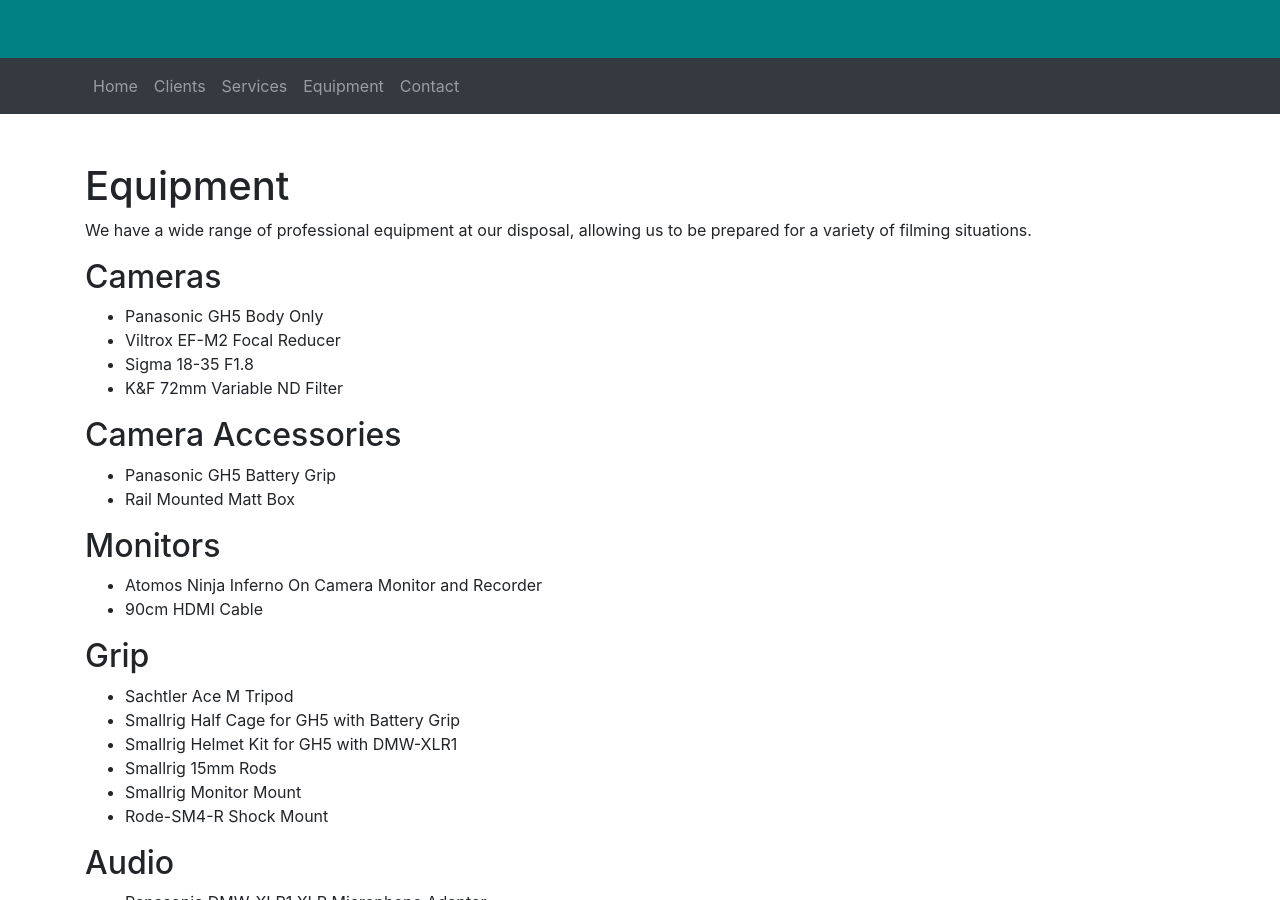
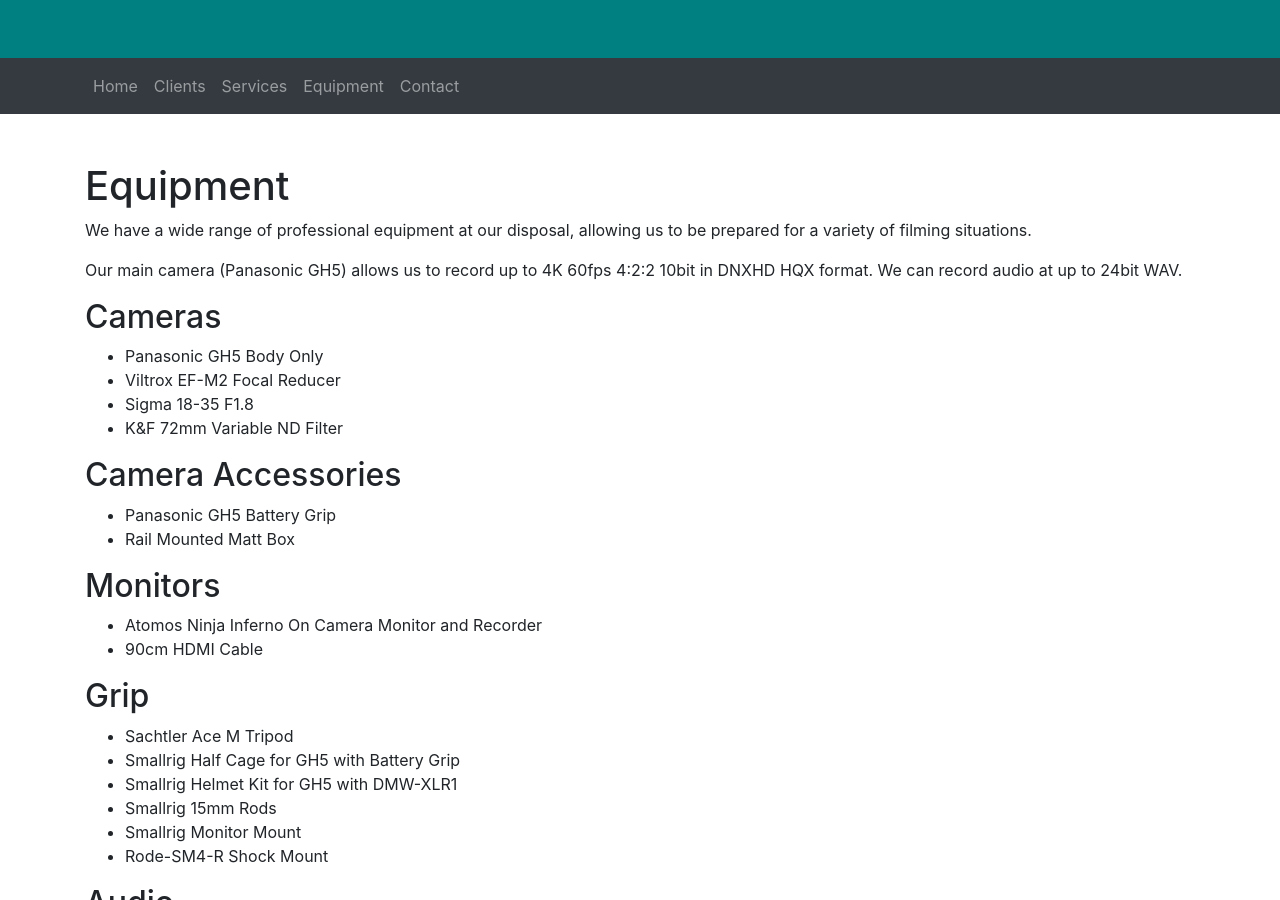
Before and after one commit to pe5er/swan.media, a Jekyll site: the page built from equipment.md, in a window 1280 px wide and 900 px high, scrolled down 342 px. Built offline with Jekyll 4.4.1, drawn with Linux system fonts in a browser that asks for light colours; our own code applies the rules of GitHub Pages for plain Markdown files.

Commit message:
Update equipment.md

```diff
--- a/equipment.md
+++ b/equipment.md
@@ -3,6 +3,8 @@
 ---
 
 We have a wide range of professional equipment at our disposal, allowing us to be prepared for a variety of filming situations.
+
+Our main camera (Panasonic GH5) allows us to record up to 4K 60fps 4:2:2 10bit in DNXHD HQX format. We can record audio at up to 24bit WAV.
 
 ## Cameras
 * Panasonic GH5 Body Only
```
